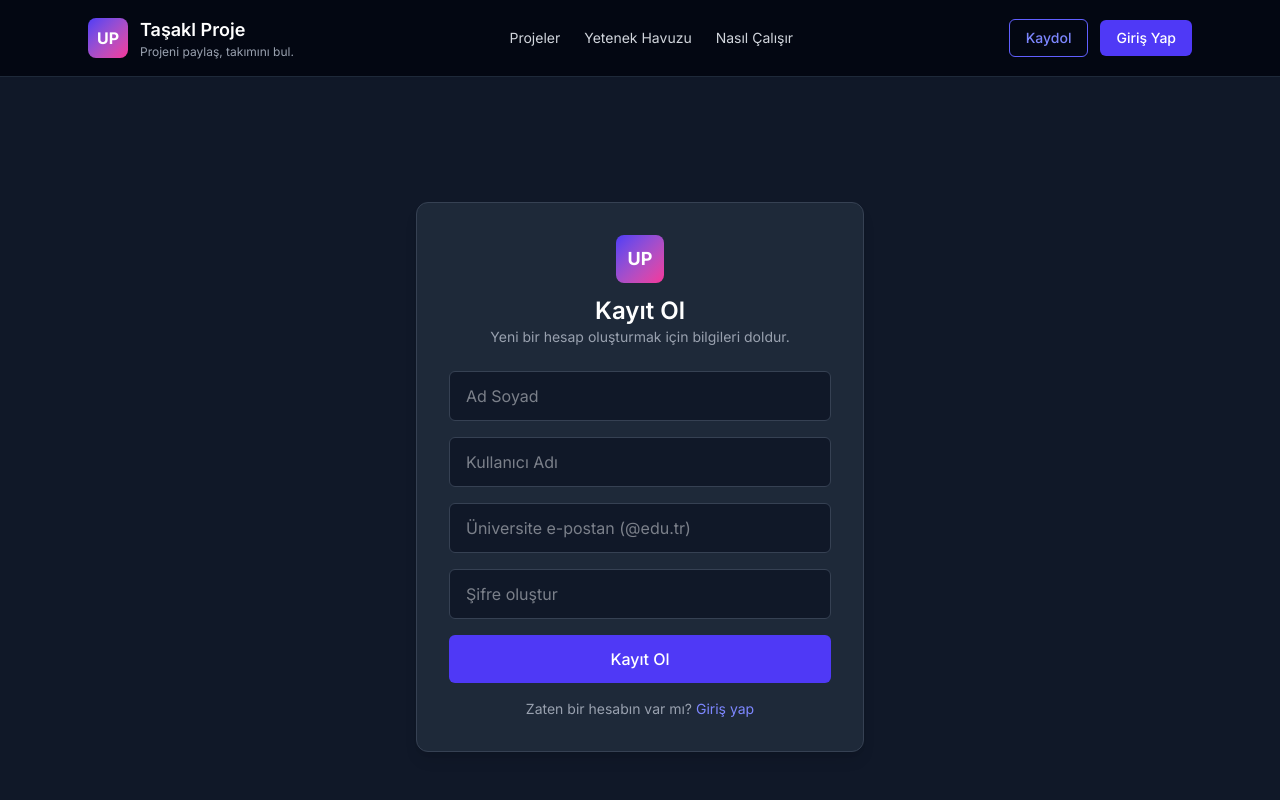
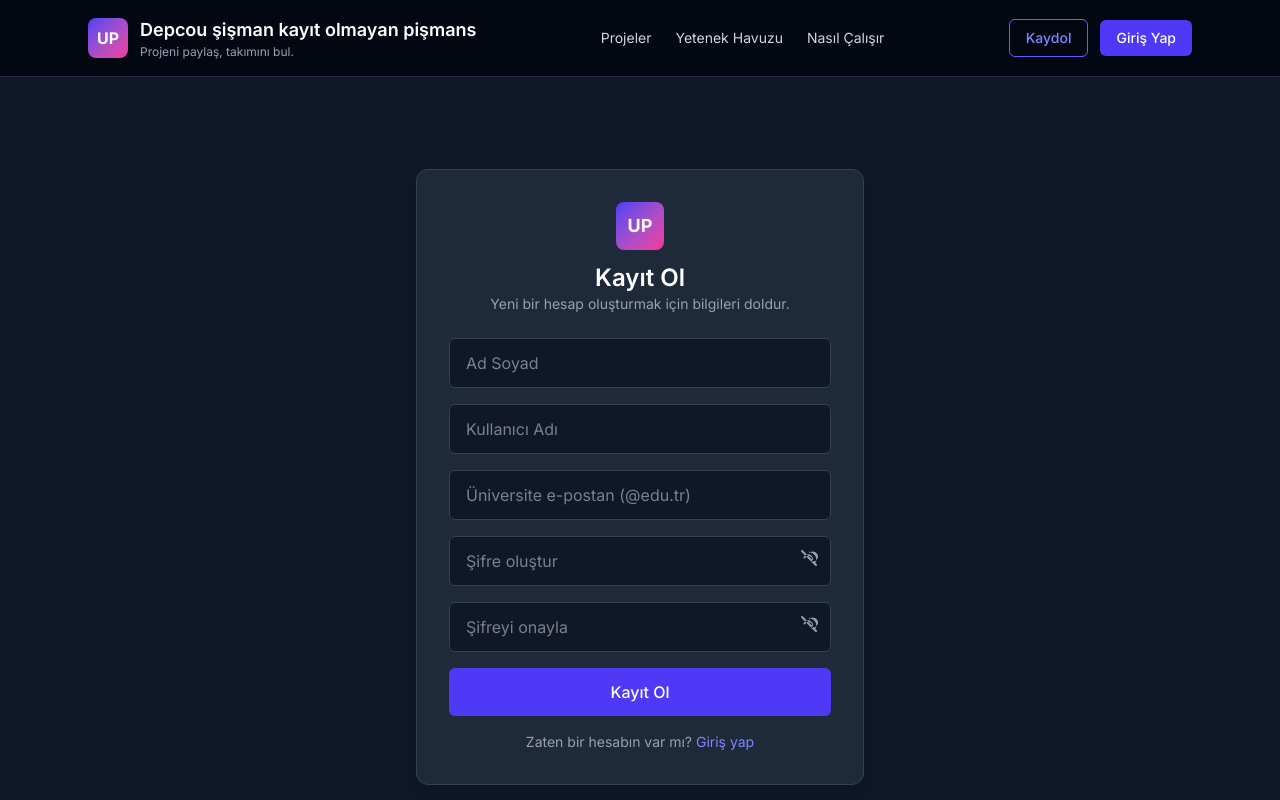
Before and after one commit to Erenvo/CodeBrate, a Next.js app: page /register in a window 1280 px wide. Shown: the top 800 px of the page. Built offline with nearby package versions, Linux system fonts and the light colour scheme; no server answers.

Commit message:
Register Ekranı Update

```diff
--- a/app/(auth)/register/page.tsx
+++ b/app/(auth)/register/page.tsx
@@ -9,11 +9,14 @@ import Link from 'next/link'
 export default function RegisterPage() {
   const [email, setEmail] = useState('')
   const [password, setPassword] = useState('')
+  const [confirmPassword, setConfirmPassword] = useState('')
   const [fullName, setFullName] = useState('')
   const [username, setUsername] = useState('')
   const [message, setMessage] = useState<string | null>(null)
   const [error, setError] = useState<string | null>(null)
   const [loading, setLoading] = useState(false)
+  const [showPassword, setShowPassword] = useState(false)
+  const [showConfirmPassword, setShowConfirmPassword] = useState(false)
   const supabase = createClient()
 
   const validateEmailDomain = (email: string) => {
@@ -28,6 +31,12 @@ export default function RegisterPage() {
 
     if (!validateEmailDomain(email)) {
       setError('Kayıt olmak için .edu.tr uzantılı bir üniversite e-postası kullanmalısınız.')
+      setLoading(false)
+      return
+    }
+
+    if (password !== confirmPassword) {
+      setError('Şifreler eşleşmiyor. Lütfen aynı şifreyi gir.')
       setLoading(false)
       return
     }
@@ -62,6 +71,7 @@ export default function RegisterPage() {
       setMessage('Kayıt başarılı! Lütfen e-postanızı kontrol ederek hesabınızı onaylayın.')
       setEmail('')
       setPassword('')
+      setConfirmPassword('')
       setUsername('')
       setFullName('')
     }
@@ -80,7 +90,7 @@ export default function RegisterPage() {
         <form onSubmit={handleRegister} className="flex flex-col gap-4">
           <input
             type="text"
-            placeholder="Ad Soyad"  // <-- SADECE BU KALDI
+            placeholder="Ad Soyad"
             value={fullName}
             onChange={(e) => setFullName(e.target.value)}
             required
@@ -88,7 +98,7 @@ export default function RegisterPage() {
           />
           <input
             type="text"
-            placeholder="Kullanıcı Adı" // <-- SADECE BU KALDI
+            placeholder="Kullanıcı Adı"
             value={username}
             onChange={(e) => setUsername(e.target.value.toLowerCase().replace(/\s/g, ''))}
             required
@@ -102,14 +112,62 @@ export default function RegisterPage() {
             required
             className="rounded-md bg-gray-900 border border-gray-700 px-4 py-3 text-gray-200 focus:ring-indigo-500 outline-none"
           />
+
+          {/* Şifre Alanı */}
+          <div className="relative">
             <input
-            type="password"
+              type={showPassword ? 'text' : 'password'}
               placeholder="Şifre oluştur"
               value={password}
               onChange={(e) => setPassword(e.target.value)}
               required
-            className="rounded-md bg-gray-900 border border-gray-700 px-4 py-3 text-gray-200 focus:ring-indigo-500 outline-none"
+              className="w-full rounded-md bg-gray-900 border border-gray-700 px-4 py-3 pr-10 text-gray-200 focus:ring-indigo-500 outline-none"
             />
+            <button
+              type="button"
+              onClick={() => setShowPassword(!showPassword)}
+              className="absolute right-3 top-3 text-gray-400 hover:text-gray-300 transition"
+            >
+              {showPassword ? (
+                <svg className="w-5 h-5" fill="currentColor" viewBox="0 0 20 20">
+                  <path d="M10 12a2 2 0 100-4 2 2 0 000 4z" />
+                  <path fillRule="evenodd" d="M.458 10C1.732 5.943 5.522 3 10 3s8.268 2.943 9.542 7c-1.274 4.057-5.064 7-9.542 7S1.732 14.057.458 10zM14 10a4 4 0 11-8 0 4 4 0 018 0z" clipRule="evenodd" />
+                </svg>
+              ) : (
+                <svg className="w-5 h-5" fill="currentColor" viewBox="0 0 20 20">
+                  <path fillRule="evenodd" d="M3.707 2.293a1 1 0 00-1.414 1.414l14 14a1 1 0 001.414-1.414l-14-14zM10 4.5a7 7 0 016.338 10.355l-1.413-1.413A5 5 0 109.999 5.5H10a1 1 0 000-2zm3.894 10.445l-1.414-1.414A3 3 0 106.5 9.5a1 1 0 01-2 0 5 5 0 118.106 5.445z" clipRule="evenodd" />
+                </svg>
+              )}
+            </button>
+          </div>
+
+          {/* Şifre Onay Alanı */}
+          <div className="relative">
+            <input
+              type={showConfirmPassword ? 'text' : 'password'}
+              placeholder="Şifreyi onayla"
+              value={confirmPassword}
+              onChange={(e) => setConfirmPassword(e.target.value)}
+              required
+              className="w-full rounded-md bg-gray-900 border border-gray-700 px-4 py-3 pr-10 text-gray-200 focus:ring-indigo-500 outline-none"
+            />
+            <button
+              type="button"
+              onClick={() => setShowConfirmPassword(!showConfirmPassword)}
+              className="absolute right-3 top-3 text-gray-400 hover:text-gray-300 transition"
+            >
+              {showConfirmPassword ? (
+                <svg className="w-5 h-5" fill="currentColor" viewBox="0 0 20 20">
+                  <path d="M10 12a2 2 0 100-4 2 2 0 000 4z" />
+                  <path fillRule="evenodd" d="M.458 10C1.732 5.943 5.522 3 10 3s8.268 2.943 9.542 7c-1.274 4.057-5.064 7-9.542 7S1.732 14.057.458 10zM14 10a4 4 0 11-8 0 4 4 0 018 0z" clipRule="evenodd" />
+                </svg>
+              ) : (
+                <svg className="w-5 h-5" fill="currentColor" viewBox="0 0 20 20">
+                  <path fillRule="evenodd" d="M3.707 2.293a1 1 0 00-1.414 1.414l14 14a1 1 0 001.414-1.414l-14-14zM10 4.5a7 7 0 016.338 10.355l-1.413-1.413A5 5 0 109.999 5.5H10a1 1 0 000-2zm3.894 10.445l-1.414-1.414A3 3 0 106.5 9.5a1 1 0 01-2 0 5 5 0 118.106 5.445z" clipRule="evenodd" />
+                </svg>
+              )}
+            </button>
+          </div>
 
           <button
             type="submit"
--- a/app/components/common/Navbar.tsx
+++ b/app/components/common/Navbar.tsx
@@ -42,7 +42,7 @@ export default function Navbar() {
           </div>
           <div>
             <h1 className="text-lg font-semibold text-white">
-              Taşakl Proje
+              Depcou şişman kayıt olmayan pişmans
             </h1>
             <p className="text-xs text-gray-400">
               Projeni paylaş, takımını bul.
```
Also changed, not shown: 1 other file (tests, documents, lock files or other folders). Lines whose indentation alone changed are shown as unchanged.
